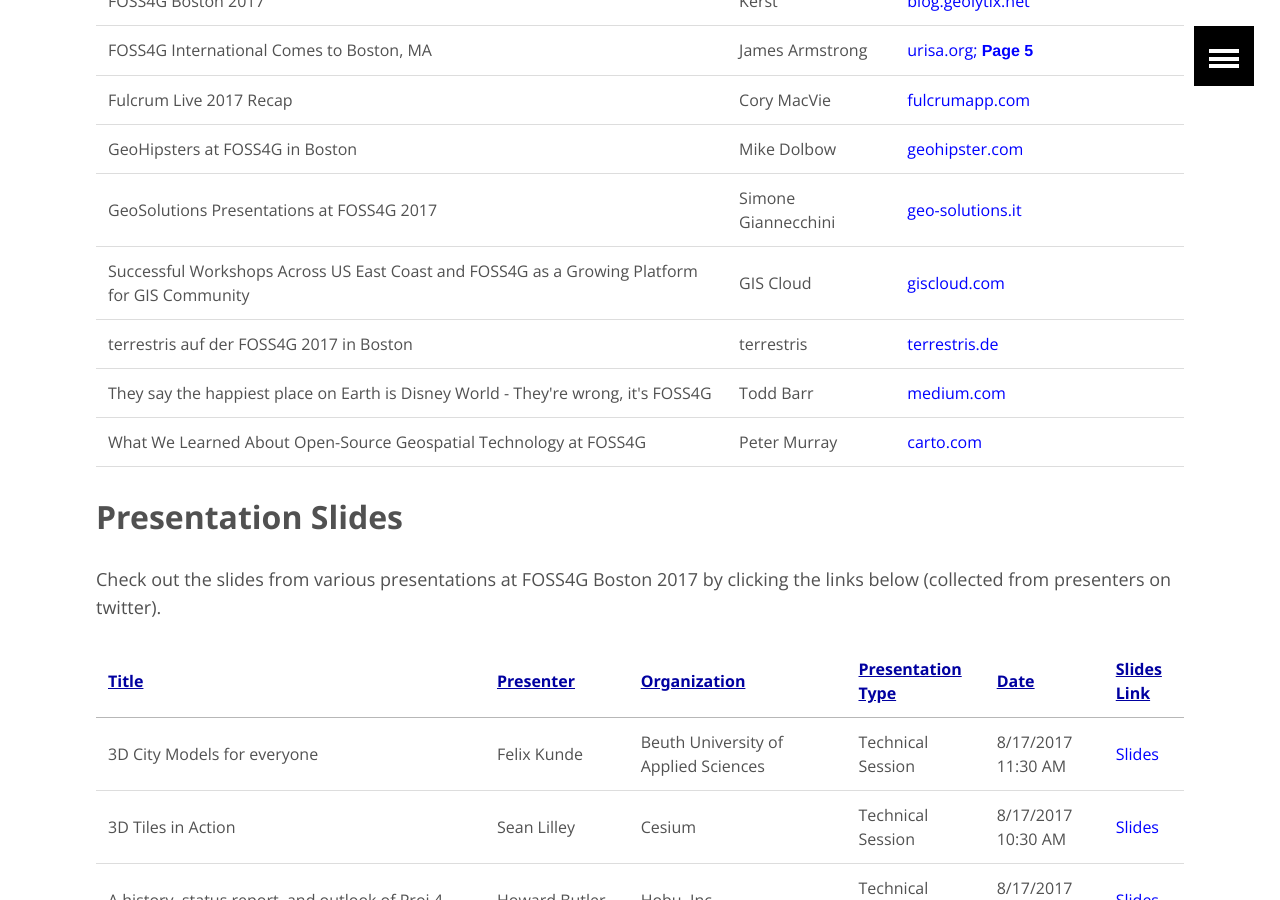
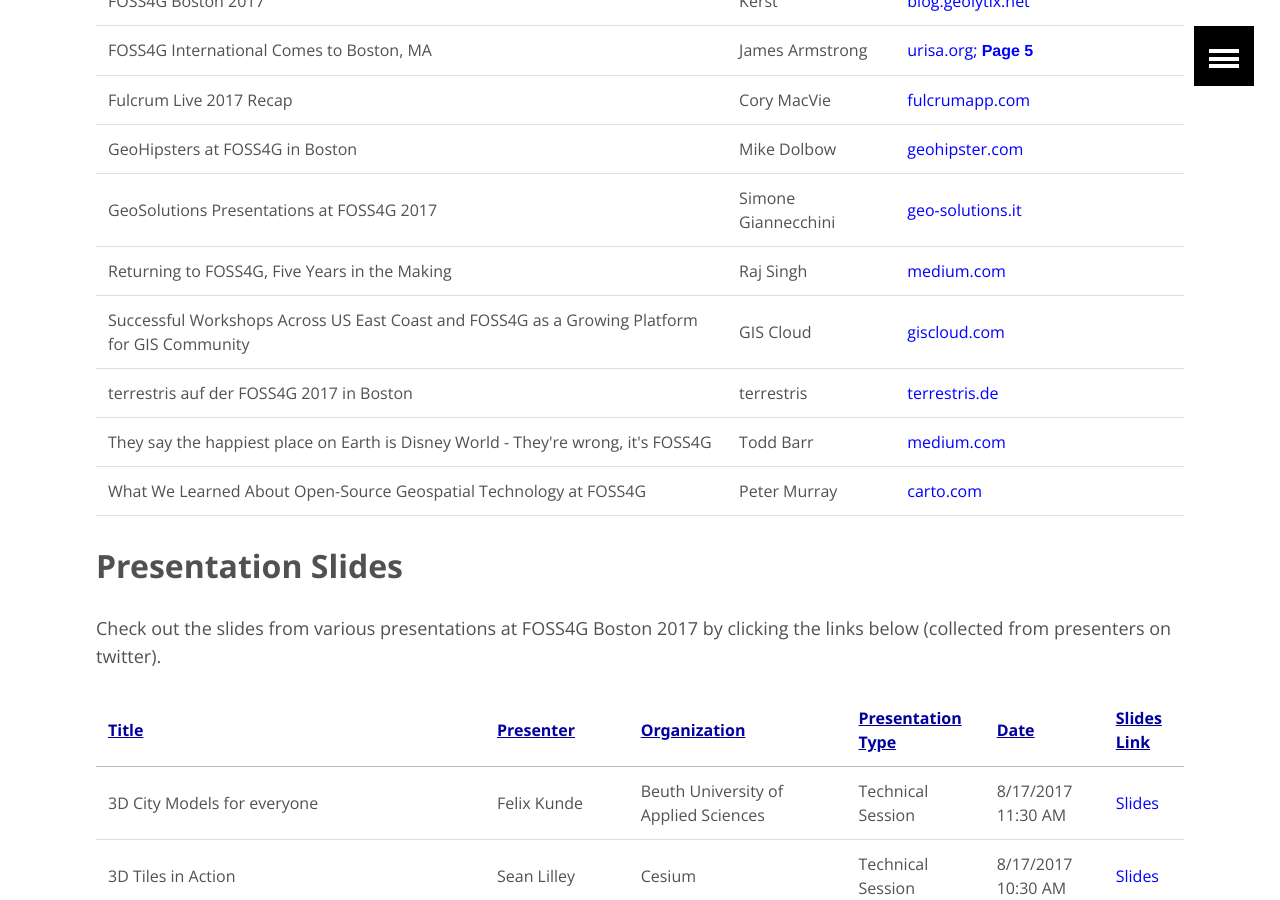
Before and after one commit to AvidGeo/foss4g2017-dev, a Jekyll site: the page built from post_conference/index.html, in a window 1280 px wide and 900 px high, scrolled down 1071 px. Built offline with Jekyll 4.4.1, drawn with Linux system fonts in a browser that asks for light colours.

Commit message:
add blog

```diff
--- a/post_conference/index.html
+++ b/post_conference/index.html
@@ -69,6 +69,7 @@
                 <td><a href="http://geohipster.com/2017/08/28/geohipsters-foss4g-boston/" style="color:blue;">geohipster.com</a></td>
             </tr>
             <tr><td>GeoSolutions Presentations at FOSS4G 2017</td><td>Simone Giannecchini</td><td><a href="http://www.geo-solutions.it/news/geosolutions-presentations-at-foss4g-boston-2017/" style="color:blue;">geo-solutions.it</a></td></tr>
+            <tr><td>Returning to FOSS4G, Five Years in the Making</td><td>Raj Singh</td><td><a href="https://medium.com/ibm-watson-data-lab/foss4g-2017-roundup-24ff79720ba8" style="color:blue;">medium.com</a></td></tr>
             <tr><td>Successful Workshops Across US East Coast and FOSS4G as a Growing Platform for GIS Community</td><td>GIS Cloud</td><td><a href="http://www.giscloud.com/blog/successful-workshops-across-us-east-coast-and-foss4g-as-a-growing-platform-for-gis-community/" style="color:blue;">giscloud.com</a></td></tr>
             <tr><td>terrestris auf der FOSS4G 2017 in Boston</td><td>terrestris</td><td><a href="https://www.terrestris.de/2017/08/30/terrestris-auf-der-foss4g-2017-in-boston/" style="color:blue;">terrestris.de</a></td></tr>
             <tr>
```
